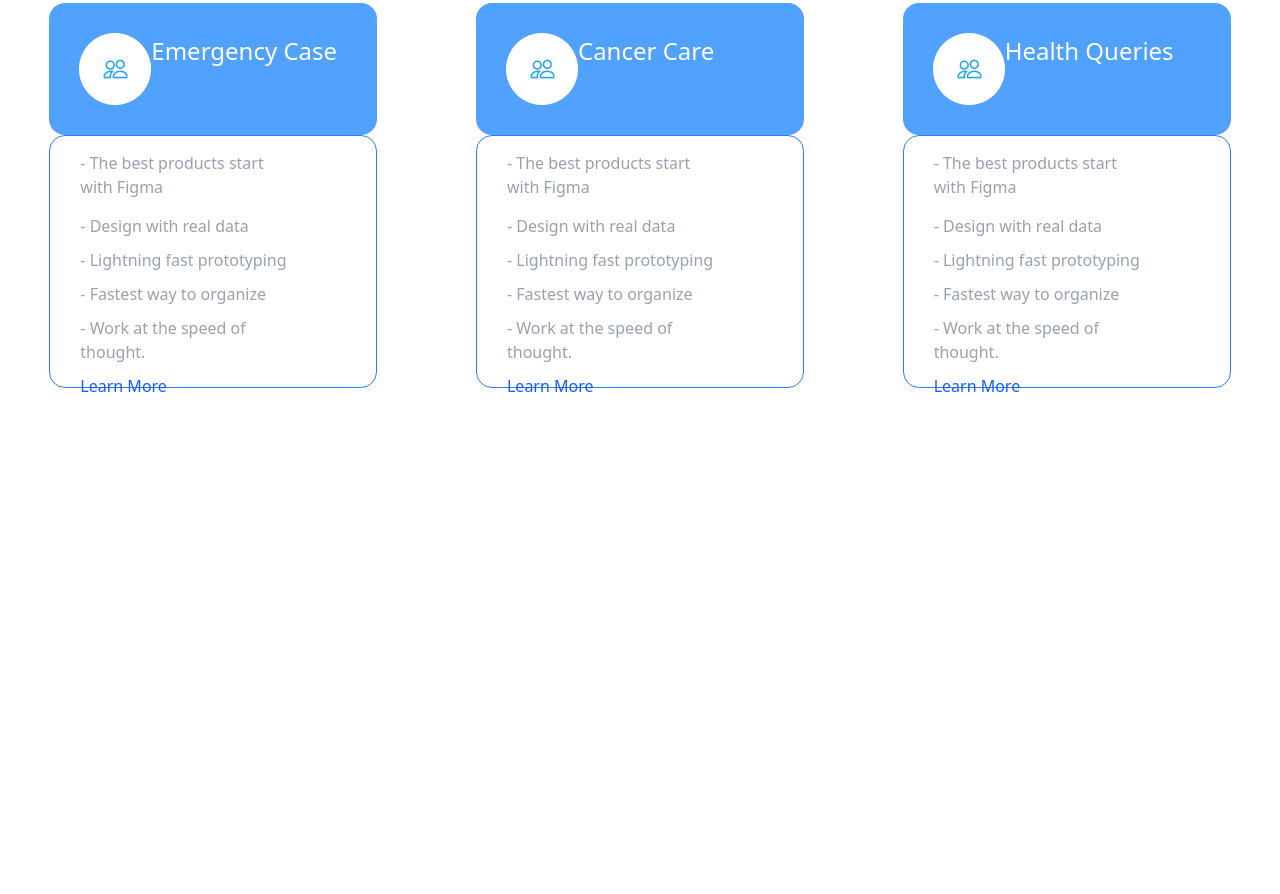
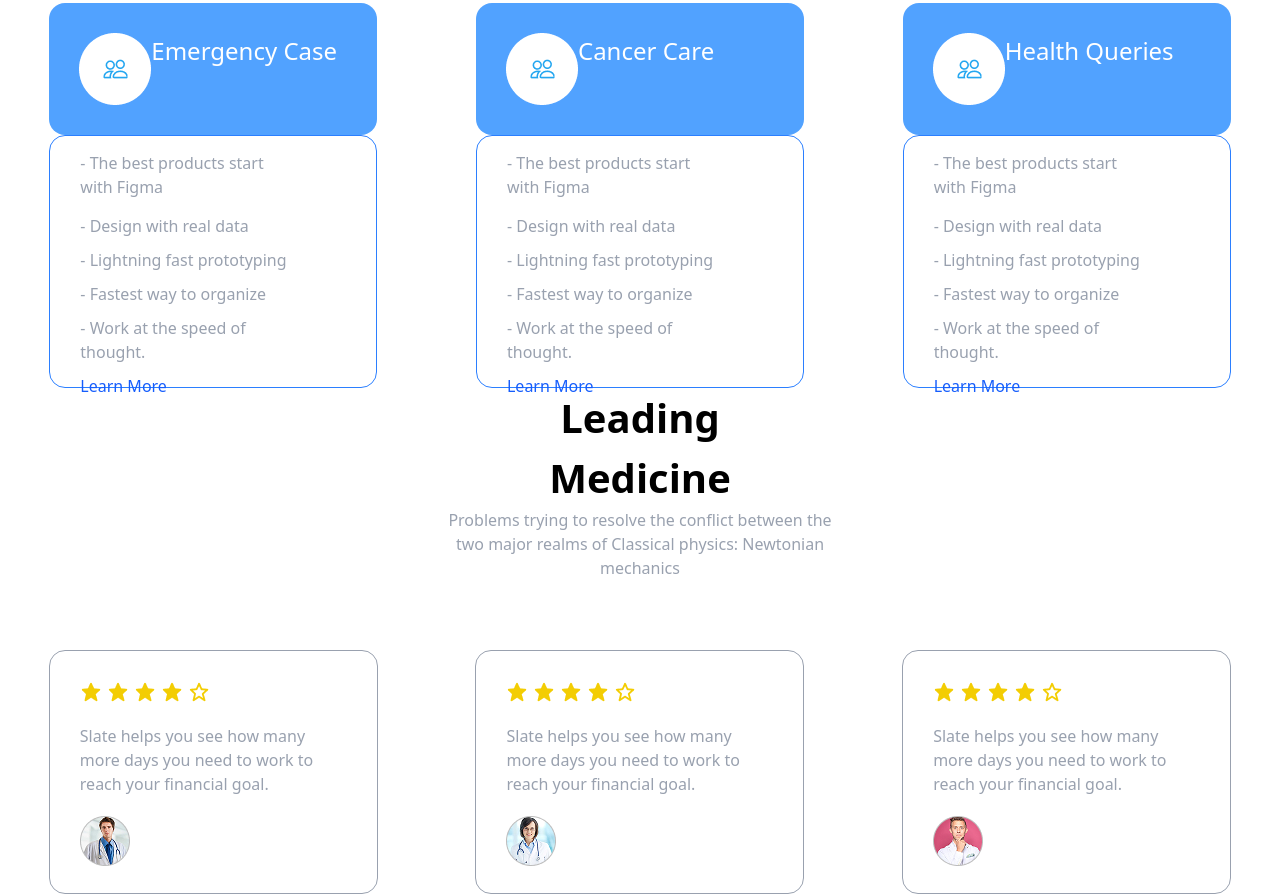
Before and after one commit to Nematullo-777/project-3, a website: page src/index.html in a window 1280 px wide. Shown: the part 1001-1895 px from the top of the page. Before the commit the page ends 1399 px from the top, so only its background shows below. Drawn offline with Linux system fonts and the light colour scheme.

Commit message:
second commit

```diff
--- a/src/index.html
+++ b/src/index.html
@@ -134,6 +134,27 @@
         </div>
 
     </div>
+    <h1 class="font-bold text-[40px] text-center tl:w-[80%] tl:m-auto mb:w-[25%] m-[auto] mt-[70px]">Leading Medicine</h1>
+    <p class="text-gray-400 tl:w-[80%] text-center tl:m-auto mb:w-[30%] m-[auto]">Problems trying to resolve the conflict between
+        the two major realms of Classical physics: Newtonian mechanics </p>
+
+    <div class="flex tl:flex-wrap mb:justify-evenly mt-[70px]">
+        <div class="tl:w-[80%] tl:m-auto mb:w-[329px] h-[244px] border-[0.3px] rounded-2xl border-gray-400"><img class="mt-[30px] ml-[30px]" src="./surat/stars.png">
+            <p class="text-gray-400 w-[234px] mt-[20px] ml-[30px]">Slate helps you see how many
+                more days you need to work to
+                reach your financial goal.</p><img class="mt-[20px] ml-[30px] " src="./surat/Frame 2 (2).png">
+        </div>
+        <div class="tl:w-[80%] tl:m-auto mb:w-[329px] h-[244px] border-[0.3px] rounded-2xl border-gray-400"><img class="mt-[30px] ml-[30px]" src="./surat/stars.png">
+            <p class="text-gray-400 w-[234px] mt-[20px] ml-[30px]">Slate helps you see how many
+                more days you need to work to
+                reach your financial goal.</p><img class="mt-[20px] ml-[30px] " src="./surat/Frame 2.png">
+        </div>
+        <div class="tl:w-[80%] tl:m-auto mb:w-[329px] h-[244px] border-[0.3px] rounded-2xl border-gray-400"><img class="mt-[30px] ml-[30px]" src="./surat/stars.png">
+            <p class="text-gray-400 w-[234px] mt-[20px] ml-[30px]">Slate helps you see how many
+                more days you need to work to
+                reach your financial goal.</p><img class="mt-[20px] ml-[30px] " src="./surat/Frame 2 (1).png">
+        </div>
+    </div>
 
 </body>
 </html>
```
